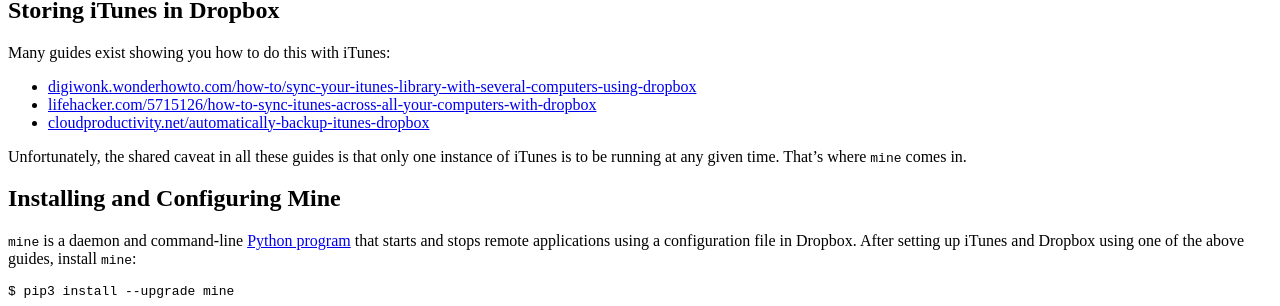
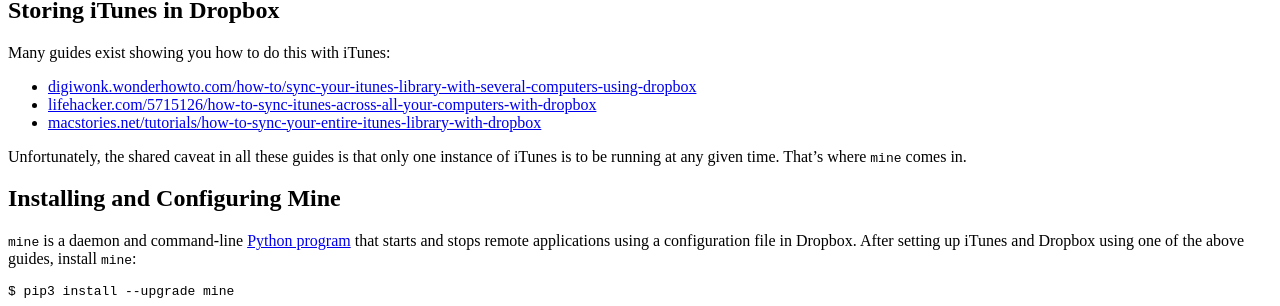
Before and after one commit to jacebrowning/jacebrowning.info, a Jekyll site: the page built from _posts/2015-03-24-syncing-itunes-using-dropbox-with-mine.md, in a window 1280 px wide. Shown: the part 373-679 px from the top of the page. Built offline with Jekyll 4.4.1, drawn with Linux system fonts in a browser that asks for light colours; Markdown is read by kramdown in place of the engine named in the settings.

Commit message:
Replace broken link

```diff
--- a/_posts/2015-03-24-syncing-itunes-using-dropbox-with-mine.md
+++ b/_posts/2015-03-24-syncing-itunes-using-dropbox-with-mine.md
@@ -16,7 +16,7 @@
 
 * [digiwonk.wonderhowto.com/how-to/sync-your-itunes-library-with-several-computers-using-dropbox](https://digiwonk.wonderhowto.com/how-to/sync-your-itunes-library-with-several-computers-using-dropbox-0155955)
 * [lifehacker.com/5715126/how-to-sync-itunes-across-all-your-computers-with-dropbox](https://lifehacker.com/5715126/how-to-sync-itunes-across-all-your-computers-with-dropbox)
-* [cloudproductivity.net/automatically-backup-itunes-dropbox](https://www.cloudproductivity.net/automatically-backup-itunes-dropbox)
+* [macstories.net/tutorials/how-to-sync-your-entire-itunes-library-with-dropbox](https://www.macstories.net/tutorials/how-to-sync-your-entire-itunes-library-with-dropbox/)
 
 Unfortunately, the shared caveat in all these guides is that only one instance of iTunes is to be running at any given time. That's where `mine` comes in.
 
```
